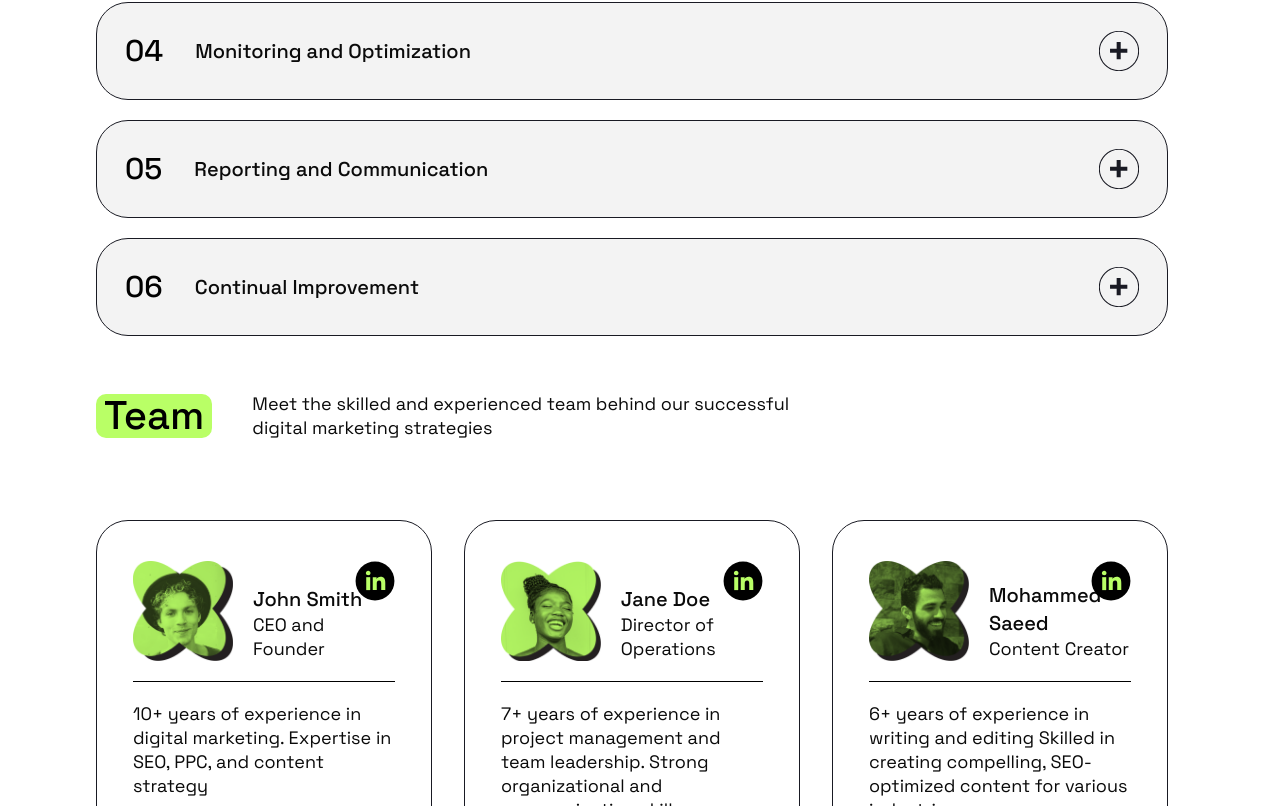
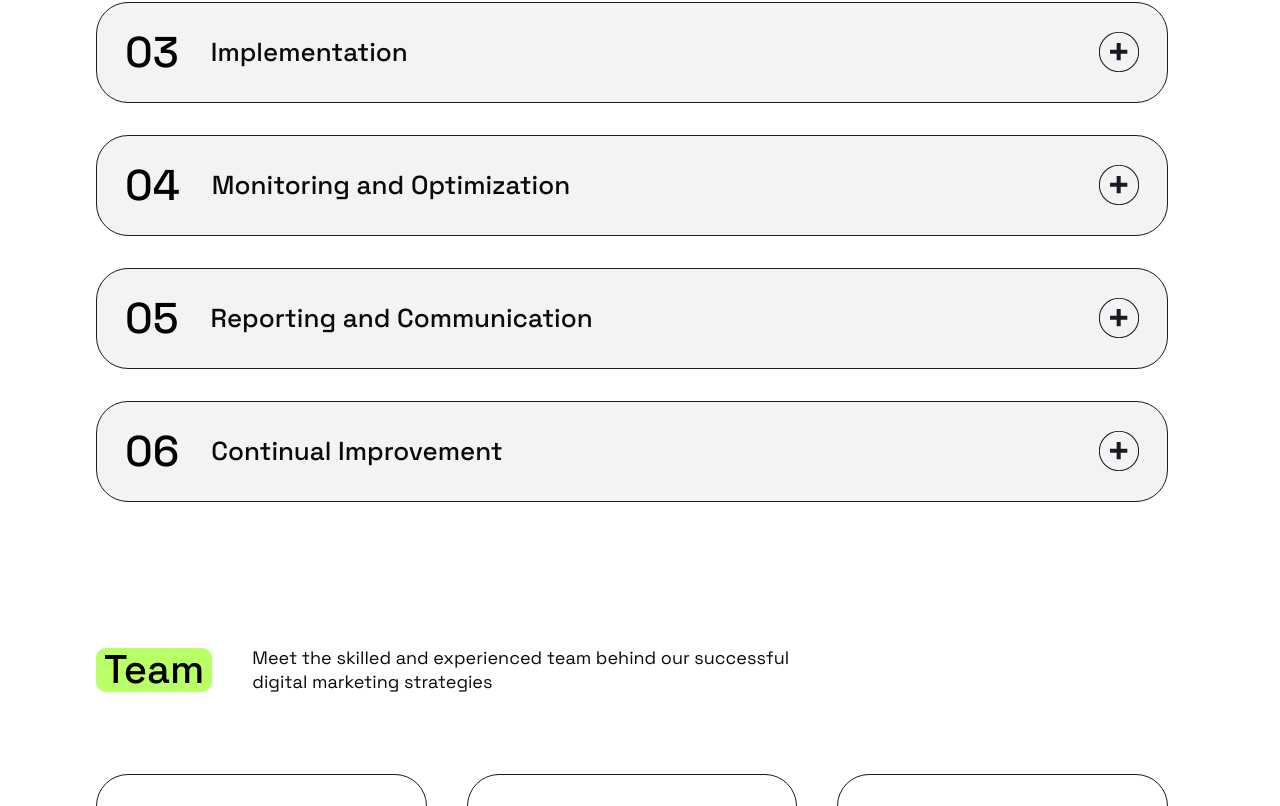
Before and after one commit to moSaeed15/analytics-landing-page, a Next.js app: page / in a window 1280 px wide. Shown: the part 3574-4380 px from the top of the page. Built offline with nearby package versions, Linux system fonts and the light colour scheme.

Commit message:
made team and working process section responsive

```diff
--- a/src/components/Section.tsx
+++ b/src/components/Section.tsx
@@ -4,7 +4,7 @@ interface SectionProps {
   title: string;
   subtitle?: string;
   description: string;
-  className: string;
+  className?: string;
   children: React.ReactNode;
 }
 
--- a/src/components/team/Team.tsx
+++ b/src/components/team/Team.tsx
@@ -6,6 +6,7 @@ const Team = () => {
   return (
     <Section
       title="Team"
+      className="lg:mt-32 xl:mt-36"
       description="Meet the skilled and experienced team behind our successful digital marketing strategies"
     >
       <TeamMembers />
--- a/src/components/team/TeamMember.tsx
+++ b/src/components/team/TeamMember.tsx
@@ -32,7 +32,7 @@ const TeamMember = ({
           alt="linkedin"
           width={40}
           height={40}
-          className="absolute top-0 right-0 h-10 w-10"
+          className="absolute top-0 right-0 h-10 w-10 inline md:hidden 2xl:inline"
         />
       </div>
       <span className="mx-auto block h-px bg-black my-5"></span>
--- a/src/components/team/TeamMembers.tsx
+++ b/src/components/team/TeamMembers.tsx
@@ -3,7 +3,7 @@ import TeamMember from './TeamMember';
 
 const TeamMembers = () => {
   return (
-    <div className="grid grid-cols-1 gap-8  md:grid-cols-2 lg:grid-cols-3">
+    <div className="grid grid-cols-1 gap-8 xl:gap-10  md:grid-cols-2 lg:grid-cols-3">
       {teamMembersList.map(member => (
         <TeamMember
           key={member.id}
--- a/src/components/working-process/WorkingProcess.tsx
+++ b/src/components/working-process/WorkingProcess.tsx
@@ -7,9 +7,10 @@ const WorkingProcess = () => {
     <Section
       title="Our Working"
       subtitle="Process"
+      className="lg:mt-32 xl:mt-36"
       description="Step-by-Step Guide to Achieving Your Business Goals"
     >
-      <div className="flex flex-col gap-5">
+      <div className="flex flex-col gap-5 lg:gap-8">
         {workingProcessList.map(item => (
           <WorkingProcessCard
             key={item.id}
--- a/src/components/working-process/WorkingProcessCard.tsx
+++ b/src/components/working-process/WorkingProcessCard.tsx
@@ -27,8 +27,10 @@ const WorkingProcessCard = ({
         className="flex gap-8 w-full items-center cursor-pointer"
         onClick={() => setOpen(prev => !prev)}
       >
-        <span className="text-black text-3xl font-medium">{numberString}</span>
-        <h4 className="mr-auto">{title}</h4>
+        <span className="text-black text-3xl lg:text-4xl xl:text-5xl font-medium">
+          {numberString}
+        </span>
+        <h4 className="mr-auto  lg:text-2xl  ">{title}</h4>
 
         {!open ? (
           <Image src="/icons/plus.svg" alt="plus-icon" width={40} height={40} />
@@ -49,11 +51,11 @@ const WorkingProcessCard = ({
         }`}
       >
         <span
-          className={`mx-auto block h-[1px] mt-2 bg-black transition-all duration-500   ${
+          className={`mx-auto block h-[1px] mt-2 lg:mt-7  bg-black transition-all duration-500   ${
             open ? 'w-full' : 'w-0'
           }`}
         ></span>
-        <p className="mt-4">{description}</p>
+        <p className="mt-4 lg:mt-7">{description}</p>
       </div>
     </div>
   );
```
